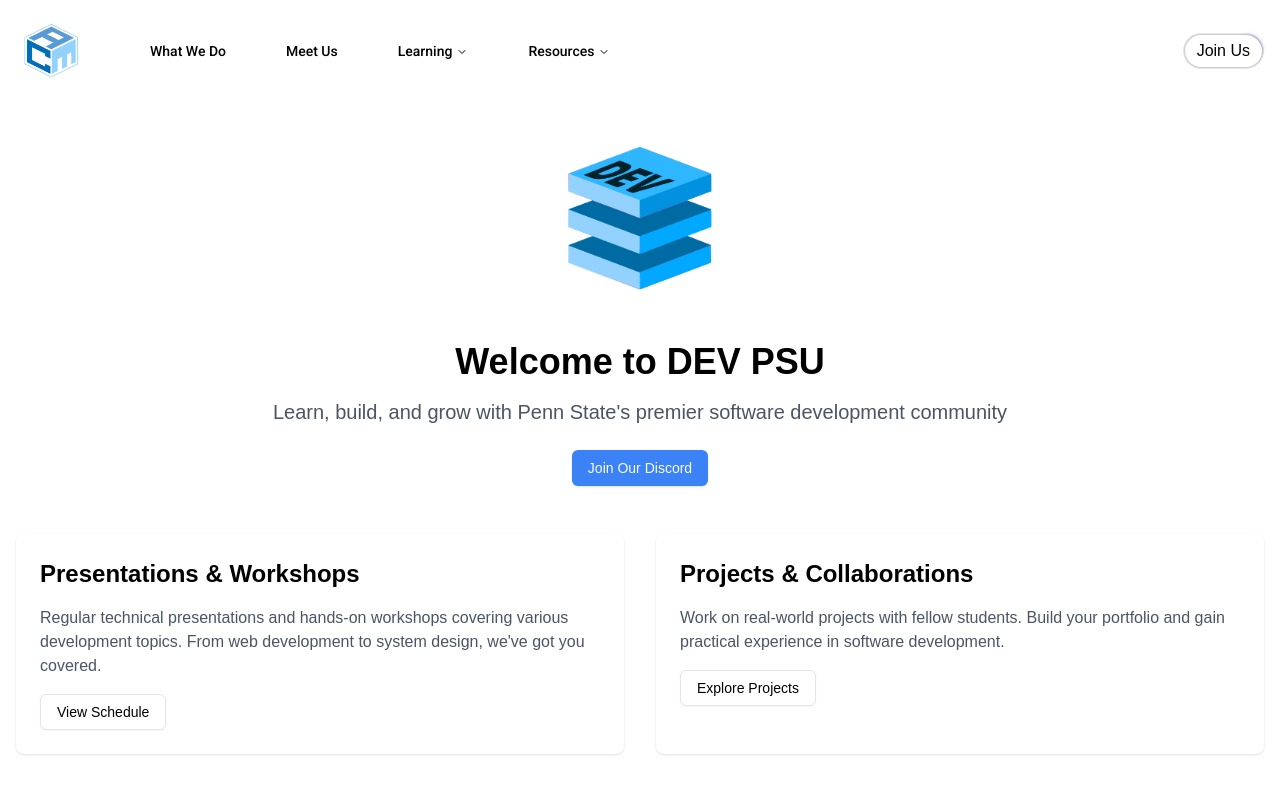
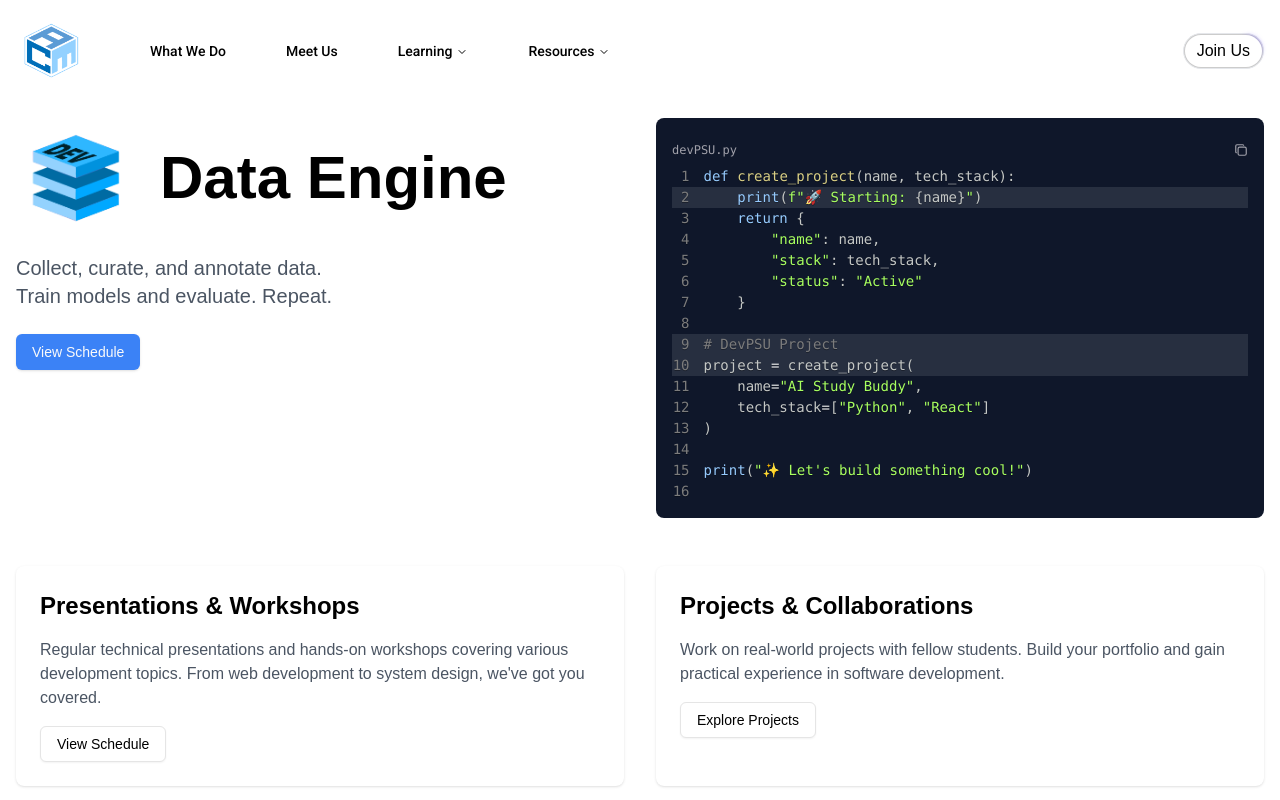
Before and after one commit to acmpsu/website, a Next.js app: page /devpsu in a window 1280 px wide. Shown: the top 800 px of the page. Built offline with nearby package versions, Linux system fonts and the light colour scheme.

Commit message:
Some changes to devPSU need to make new branch

```diff
--- a/app/(pages)/(learning)/devpsu/page.tsx
+++ b/app/(pages)/(learning)/devpsu/page.tsx
@@ -3,6 +3,7 @@
 import { Button } from "@/components/ui/button";
 import Image from "next/image";
 import Link from "next/link";
+import { CodeBlockWithCode } from "@/app/components/codeblock";
 
 export default function DevPSU() {
   return (
@@ -11,22 +12,31 @@
       <div className="min-h-screen flex flex-col">
       <main className="flex-grow max-w-7xl mx-auto px-4 py-8">
         {/* Hero Section */}
-        <div className="text-center mb-12">
+        <div className="grid lg:grid-cols-2 grid-cols-1 gap-8 mb-12">
+            <div>
+                <div className="flex items-center gap-6 mb-4">
                     <Image
                       src="/devpsu-logo.png"
                       alt="DevPSU Logo"
-              width={200}
-              height={200}
-              className="mx-auto mb-6"
+                      width={120}
+                      height={120}
                     />
-          <h1 className="text-4xl font-bold mb-4">Welcome to DEV PSU</h1>
+                    <h1 className="text-6xl font-bold">Data Engine</h1>
+                </div>
                 <p className="text-xl text-gray-600 mb-6">
-            Learn, build, and grow with Penn State's premier software development community
+                    Collect, curate, and annotate data.<br/>
+                    Train models and evaluate. Repeat.
                 </p>
-          <Button className="bg-blue-500 hover:bg-blue-600">
-            Join Our Discord
+                <Button className="bg-blue-500 hover:bg-blue-600 w-fit">
+                    View Schedule
                 </Button>
             </div>
+
+            <div className="flex justify-center lg:justify-end items-center">
+                <CodeBlockWithCode />
+            </div>
+        </div>
+
 
         {/* Main Content Sections */}
         <div className="grid md:grid-cols-2 gap-8 mb-12">
@@ -37,7 +47,7 @@
               Regular technical presentations and hands-on workshops covering various development topics.
               From web development to system design, we've got you covered.
             </p>
-            <Link href="/devpsu/schedule">
+            <Link href="/schedule">
                 <Button variant="outline">View Schedule</Button>
             </Link>
           </div>
--- /dev/null
+++ b/app/components/codeblock.tsx
@@ -0,0 +1,35 @@
+"use client";
+
+import React from "react";
+
+import { CodeBlock } from "./ui/code-block";
+
+export function CodeBlockWithCode() {
+  const code = `def create_project(name, tech_stack):
+    print(f"🚀 Starting: {name}")
+    return {
+        "name": name,
+        "stack": tech_stack,
+        "status": "Active"
+    }
+
+# DevPSU Project
+project = create_project(
+    name="AI Study Buddy",
+    tech_stack=["Python", "React"]
+)
+
+print("✨ Let's build something cool!")
+`;
+
+  return (
+    <div className="max-w-3xl mx-auto w-full">
+      <CodeBlock
+        language="python"
+        filename="devPSU.py"
+        highlightLines={[2, 9, 10]}
+        code={code}
+      />
+    </div>
+  );
+}
--- /dev/null
+++ b/app/components/ui/code-block.tsx
@@ -0,0 +1,114 @@
+"use client";
+import React from "react";
+import { Prism as SyntaxHighlighter } from "react-syntax-highlighter";
+import { atomDark } from "react-syntax-highlighter/dist/cjs/styles/prism";
+import { IconCheck, IconCopy } from "@tabler/icons-react";
+
+type CodeBlockProps = {
+  language: string;
+  filename: string;
+  highlightLines?: number[];
+} & (
+  | {
+      code: string;
+      tabs?: never;
+    }
+  | {
+      code?: never;
+      tabs: Array<{
+        name: string;
+        code: string;
+        language?: string;
+        highlightLines?: number[];
+      }>;
+    }
+);
+
+export const CodeBlock = ({
+  language,
+  filename,
+  code,
+  highlightLines = [],
+  tabs = [],
+}: CodeBlockProps) => {
+  const [copied, setCopied] = React.useState(false);
+  const [activeTab, setActiveTab] = React.useState(0);
+
+  const tabsExist = tabs.length > 0;
+
+  const copyToClipboard = async () => {
+    const textToCopy = tabsExist ? tabs[activeTab].code : code;
+    if (textToCopy) {
+      await navigator.clipboard.writeText(textToCopy);
+      setCopied(true);
+      setTimeout(() => setCopied(false), 2000);
+    }
+  };
+
+  const activeCode = tabsExist ? tabs[activeTab].code : code;
+  const activeLanguage = tabsExist
+    ? tabs[activeTab].language || language
+    : language;
+  const activeHighlightLines = tabsExist
+    ? tabs[activeTab].highlightLines || []
+    : highlightLines;
+
+  return (
+    <div className="relative w-full rounded-lg bg-slate-900 p-4 font-mono text-sm">
+      <div className="flex flex-col gap-2">
+        {tabsExist && (
+          <div className="flex  overflow-x-auto">
+            {tabs.map((tab, index) => (
+              <button
+                key={index}
+                onClick={() => setActiveTab(index)}
+                className={`px-3 !py-2 text-xs transition-colors font-sans ${
+                  activeTab === index
+                    ? "text-white"
+                    : "text-zinc-400 hover:text-zinc-200"
+                }`}
+              >
+                {tab.name}
+              </button>
+            ))}
+          </div>
+        )}
+        {!tabsExist && filename && (
+          <div className="flex justify-between items-center py-2">
+            <div className="text-xs text-zinc-400">{filename}</div>
+            <button
+              onClick={copyToClipboard}
+              className="flex items-center gap-1 text-xs text-zinc-400 hover:text-zinc-200 transition-colors font-sans"
+            >
+              {copied ? <IconCheck size={14} /> : <IconCopy size={14} />}
+            </button>
+          </div>
+        )}
+      </div>
+      <SyntaxHighlighter
+        language={activeLanguage}
+        style={atomDark}
+        customStyle={{
+          margin: 0,
+          padding: 0,
+          background: "transparent",
+          fontSize: "0.875rem", // text-sm equivalent
+        }}
+        wrapLines={true}
+        showLineNumbers={true}
+        lineProps={(lineNumber) => ({
+          style: {
+            backgroundColor: activeHighlightLines.includes(lineNumber)
+              ? "rgba(255,255,255,0.1)"
+              : "transparent",
+            display: "block",
+            width: "100%",
+          },
+        })}
+        PreTag="div"
+      >
+        {String(activeCode)}
+      </SyntaxHighlighter>
+    </div>
+  );
+};
--- a/app/page.tsx
+++ b/app/page.tsx
@@ -19,11 +19,11 @@
         <div className="grid grid-cols-1 lg:grid-cols-2 gap-8 w-full mt-10 px-4 sm:px-6 md:px-8 max-w-7xl mx-auto relative z-10 place-items-center">
           {/* Left side content */}
           <div className="flex flex-col font-roboto justify-center space-y-6 w-[400px] h-[500px]">
-            <div className="flex flex-col space-y-6">
+            <div className="flex flex-col space-y-6 mx-5">
               <h1 className="text-4xl text-[#004ab0] sm:text-5xl font-bold">
                 Welcome to Penn State ACM.
               </h1>
-              <p className="text-md text-[#004ab0]">
+              <p className="text-md text-[#004ab0] ">
                 Penn State ACM allows you to connect with other students who share your passion for technology through workshops, events, and collaborative projects.
               </p>
               <div className="flex gap-4">
--- a/package.json
+++ b/package.json
@@ -11,6 +11,8 @@
   "dependencies": {
     "@radix-ui/react-navigation-menu": "^1.2.5",
     "@radix-ui/react-slot": "^1.1.2",
+    "@tabler/icons-react": "^3.30.0",
+    "@types/react-syntax-highlighter": "^15.5.13",
     "class-variance-authority": "^0.7.1",
     "clsx": "^2.1.1",
     "embla-carousel-react": "^8.5.2",
@@ -20,6 +22,7 @@
     "react": "^19.0.0",
     "react-dom": "^19.0.0",
     "react-social-icons": "^6.22.0",
+    "react-syntax-highlighter": "^15.6.1",
     "tailwind-merge": "^3.0.1",
     "tailwindcss-animate": "^1.0.7"
   },
```
Also changed, not shown: 1 other file (tests, documents, lock files or other folders). Lines whose indentation alone changed are shown as unchanged.
